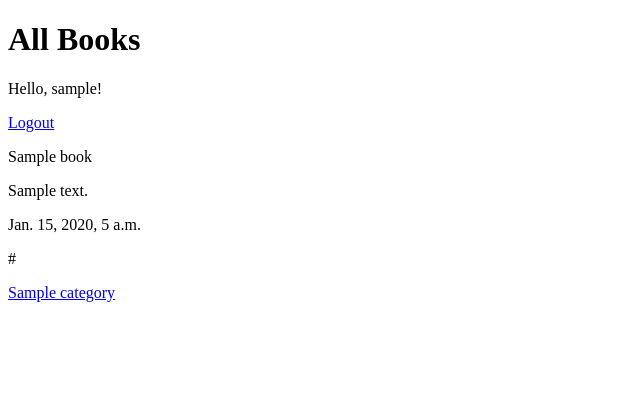
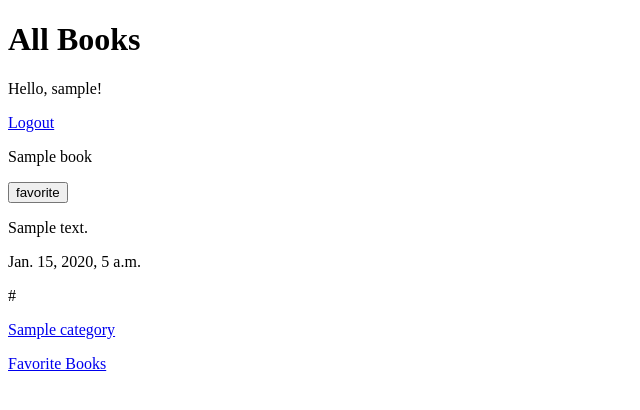
Before and after one commit to Momentum-Team-8/django-freeshelf-smilewendy7, a Django app: page /books/ in a window 1280 px wide. Shown: the top 410 px of the page, without its empty margins (0-640 px from the left). Run offline with Django 3.2, Linux system fonts and the light colour scheme; a user stored in the database is signed in; tables that the repository leaves empty hold one stand-in row (values such as "Sample post").

Commit message:
shows the button of favorite but does not work

```diff
--- a/books/templates/books/list_books.html
+++ b/books/templates/books/list_books.html
@@ -6,6 +6,7 @@
     <div class="card">
         {% if book.title %}
             <p>{{book.title}}</p>
+            <button> favorite </button>
             <p>{{book.description}}</p>
             <p>{{book.created_at}}</p>
             <p>{{book.book_url}}</p>
@@ -20,7 +21,10 @@
             {% endfor %}
         </p>
     </div>
-
 {% endfor %}
 
+<p>
+    <a href="{% url 'list_fbs'%}">Favorite Books</a>
+</p>
+
 {% endblock %}
--- a/books/views.py
+++ b/books/views.py
@@ -28,4 +28,15 @@ def show_categ(request, slug):
     #### important!!!
     books = categ.books.all()
 
+    print(str(books))
     return render(request, "books/show_categ.html", {"categ": categ, "books": books})
+
+fbs = []
+### click on favorite #####
+def favorite_books(request,pk):
+    book = get_object_or_404(Book, pk=pk)
+    ### if click on favorite
+    fbs.append(book.title)
+    # return redirect ("list_fbs")
+    return render(request, "favorite_book.html",
+                    {"fbs": fbs})
--- a/django_freeshelf/urls.py
+++ b/django_freeshelf/urls.py
@@ -25,5 +25,7 @@ urlpatterns = [
     path('books/', books_views.list_books, name='list_books'),
     # path('categ/',books_views.show_categ, name="show_categ"),
     path("categ/<slug:slug>",books_views.show_categ, name="show_categ"),
+    path("fbs/",books_views.favorite_books, name="list_fbs"),
+
     path("admin/", admin.site.urls),
 ]
```
Also changed, not shown: books/templates/books/favorite_book.html (added, +11 -0 lines).
